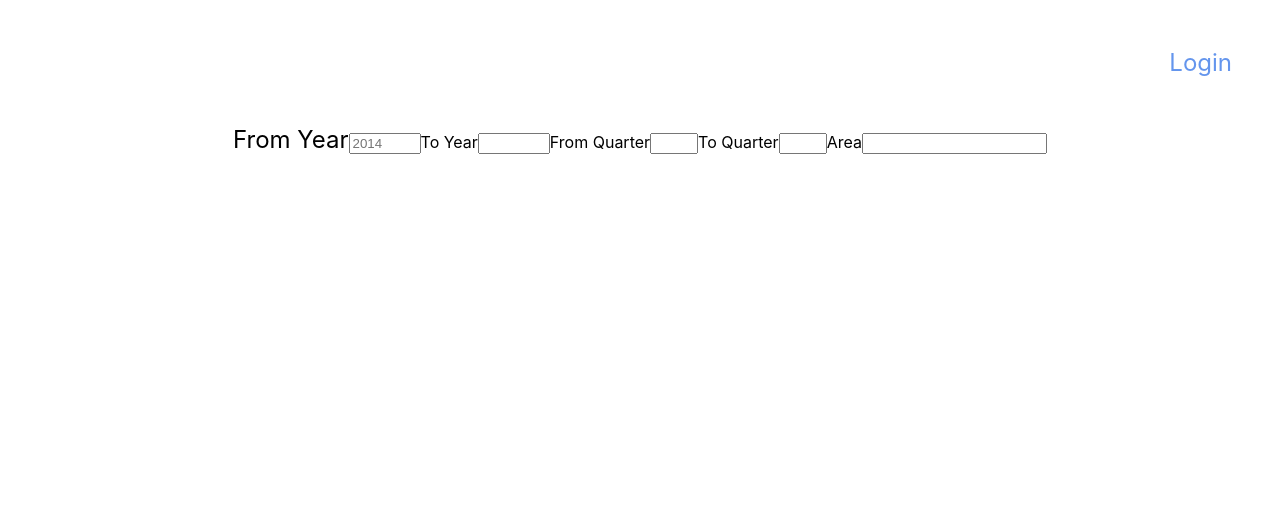
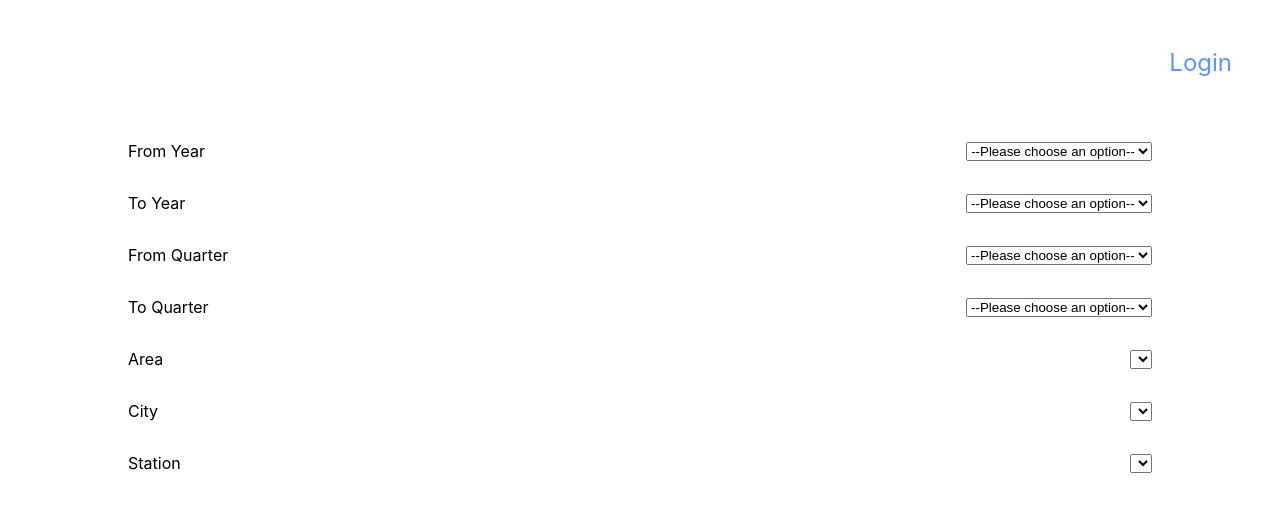
Before and after one commit to MFukazawa/realjapan, a React (Create React App) app: page / in a window 1280 px wide. Shown: the top 512 px of the page. Built offline with nearby package versions, Linux system fonts and the light colour scheme.

Commit message:
[Add] search field styles, select inputs

```diff
--- a/src/components/Search/Search.js
+++ b/src/components/Search/Search.js
@@ -1,21 +1,95 @@
-import React from 'react';
-import styled from 'styled-components';
+import React from "react";
+import styled from "styled-components";
 
-const FromYear = styled.label`
-    font-size: 1.5em;
-    font-width: bold;
+const Wrapper = styled.div`
+  padding: 0 10%;
+`
+
+const SearchLabel = styled.label`
+  font-size: 1em;
+`;
+
+const SearchItem = styled.div`
+  display: flex;
+  justify-content: space-between;
+  align-items: center;
+  padding: 1em 0;
+`;
+
+const SearchSelect= styled.select`
+  text-align-last: center;
+  text-align: center;
+   -ms-text-align-last: center;
+   -moz-text-align-last: center;
 `
 
 const Search = () => {
   return (
-    <div>
-        <FromYear>From Year</FromYear><input placeholder="2014" type="number" min="2014" max="2019"></input>
-        <label>To Year</label><input type="number" min="2014" max="2019"></input>
-        <label>From Quarter</label><input type="number" min="1" max="4"></input>
-        <label>To Quarter</label><input type="number" min="1" max="4"></input>
-        <label>Area</label><input></input>
-    </div>
+    <Wrapper>
+      <SearchItem>
+        <SearchLabel htmlFor="FromYear">From Year</SearchLabel>
+        <SearchSelect name="FromYear" id="FromYear">
+          <option className="search-option" value="">--Please choose an option--</option>
+          <option value="2014">2014</option>
+          <option value="2015">2015</option>
+          <option value="2016">2016</option>
+          <option value="2017">2017</option>
+          <option value="2018">2018</option>
+          <option value="2019">2019</option>
+        </SearchSelect>
+      </SearchItem>
+
+      <SearchItem>
+        <SearchLabel>To Year</SearchLabel>
+        <select name="ToYear" id="ToYear">
+          <option value="">--Please choose an option--</option>
+          <option value="2014">2014</option>
+          <option value="2015">2015</option>
+          <option value="2016">2016</option>
+          <option value="2017">2017</option>
+          <option value="2018">2018</option>
+          <option value="2019">2019</option>
+        </select>
+      </SearchItem>
+
+      <SearchItem>
+        <SearchLabel>From Quarter</SearchLabel>
+        <select name="FromQuarter" id="FromQuarter">
+          <option value="">--Please choose an option--</option>
+          <option value="1">1</option>
+          <option value="2">2</option>
+          <option value="3">3</option>
+          <option value="4">4</option>
+        </select>
+      </SearchItem>
+
+      <SearchItem>
+        <SearchLabel>To Quarter</SearchLabel>
+        <select name="ToQuarter" id="ToQuarter">
+          <option value="">--Please choose an option--</option>
+          <option value="1">1</option>
+          <option value="2">2</option>
+          <option value="3">3</option>
+          <option value="4">4</option>
+        </select>
+      </SearchItem>
+
+      <SearchItem>
+        <SearchLabel>Area</SearchLabel>
+        <select></select>
+      </SearchItem>
+
+      <SearchItem>
+        <SearchLabel>City</SearchLabel>
+        <select></select>
+      </SearchItem>
+
+      <SearchItem>
+        <SearchLabel>Station</SearchLabel>
+        <select></select>
+      </SearchItem>
+    </Wrapper>
   );
-}
+};
 
 export default Search;
```
